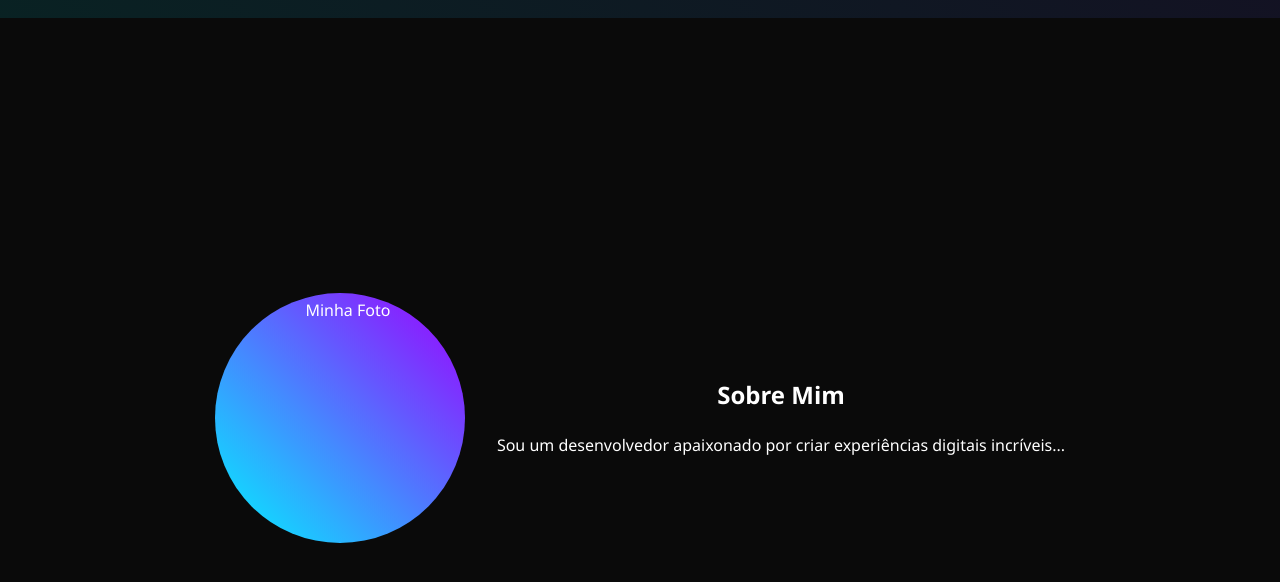
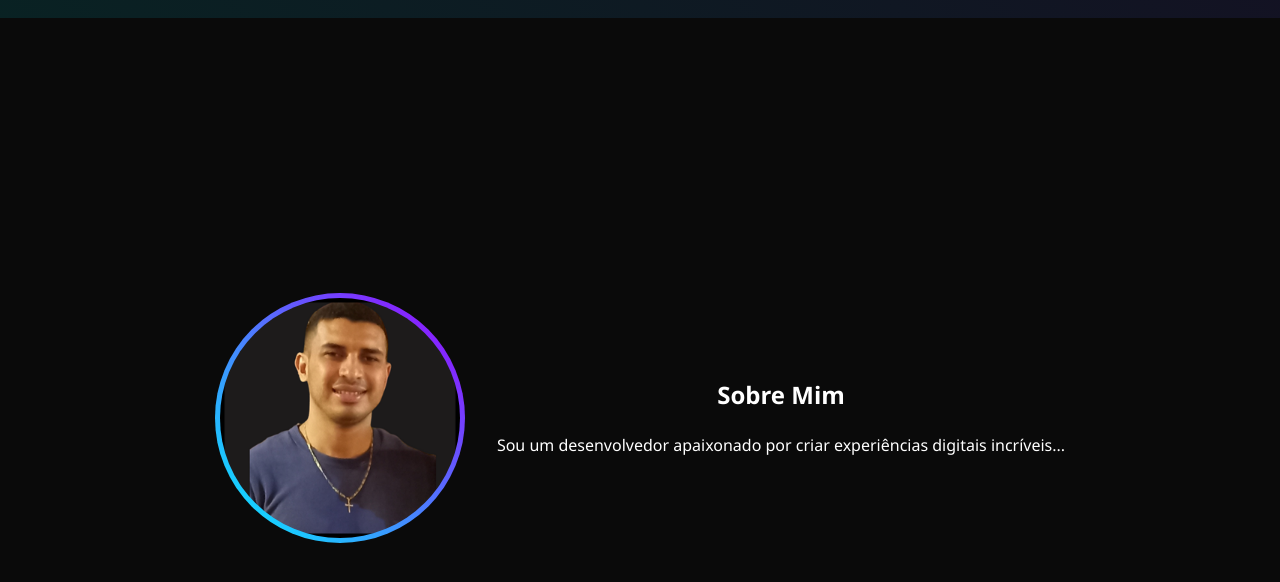
Before and after one commit to marcelojacint/projeto-portifolio, a plain HTML site: page Meu-Portfolio/index.html in a window 1280 px wide. Shown: the part 782-1364 px from the top of the page. Drawn offline with Linux system fonts and the light colour scheme.

Commit message:
confi: atualizando foto

```diff
--- a/Meu-Portfolio/index.html
+++ b/Meu-Portfolio/index.html
@@ -27,7 +27,7 @@
     <section id="about">
         <div class="about-content">
             <div class="profile-img">
-                <img src="./img/profile.jpg" alt="Minha Foto">
+                <img src="./img/marcelo.png" alt="Minha Foto">
             </div>
             <div>
                 <h2>Sobre Mim</h2>
```
Also changed, not shown: Meu-Portfolio/img/marcelo.png (renamed from Meu-Portfolio/img/Design sem nome (3).png).
